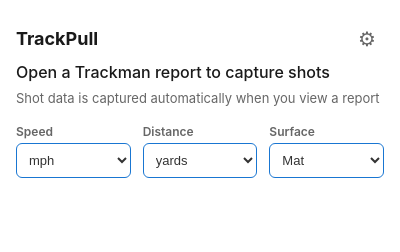
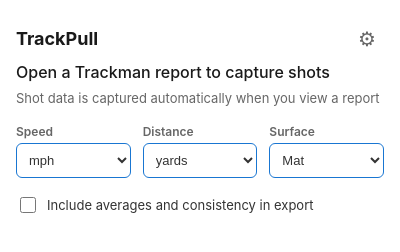
Before and after one commit to criticalberne/TrackPull, a browser extension: page src/popup/popup.html in a window 400 px wide. Drawn offline with Linux system fonts and the light colour scheme; files whose address does not match are found by name.

Commit message:
feat(11-01): wire include-averages checkbox in popup and service worker
- Add .toggle-row CSS to popup.html for checkbox styling
- Add #include-averages-checkbox element below unit selectors in popup.html
- Add INCLUDE_AVERAGES key to storage.get in popup.ts preference read
- Wire checkbox checked state from storage (default true for new users)
- Wire checkbox change event to write boolean to chrome.storage.local
- Add INCLUDE_AVERAGES to serviceWorker.ts storage.get call
- Read includeAverages from storage in EXPORT_CSV_REQUEST handler (default true)
- Replace hardcoded true with includeAverages variable in writeCsv call
- Build passes, all 253 tests pass

```diff
--- a/src/popup/popup.html
+++ b/src/popup/popup.html
@@ -243,6 +243,27 @@
       outline-offset: -1px;
     }
 
+    .toggle-row {
+      margin: 12px 0;
+    }
+
+    .toggle-row label {
+      display: flex;
+      align-items: center;
+      gap: 8px;
+      font-size: 13px;
+      color: var(--color-text-body);
+      cursor: pointer;
+    }
+
+    .toggle-row input[type="checkbox"] {
+      width: 16px;
+      height: 16px;
+      accent-color: var(--color-accent);
+      cursor: pointer;
+      flex-shrink: 0;
+    }
+
     /* Section dividers */
     .ai-section {
       margin-top: 20px;
@@ -420,6 +441,12 @@
       </select>
     </div>
   </div>
+  <div class="toggle-row">
+    <label>
+      <input type="checkbox" id="include-averages-checkbox">
+      Include averages and consistency in export
+    </label>
+  </div>
   <div id="export-row" class="export-row" style="display:none;">
     <button id="export-btn">Export CSV</button>
     <button id="copy-tsv-btn">Copy TSV</button>
```
Also changed, not shown: src/background/serviceWorker.ts (+5 -2 lines), src/popup/popup.ts (+10 -1 lines).
